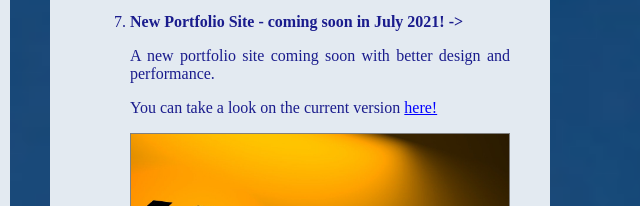
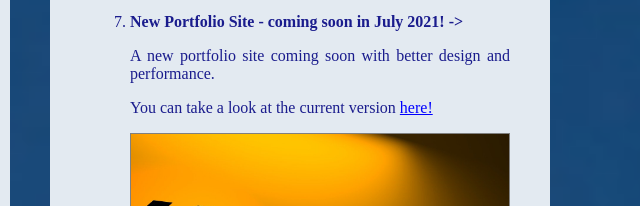
Before and after one commit to nurme-ave/portfolio, a plain HTML site: page index.html in a window 1280 px wide. Shown: the part 3908-4114 px from the top of the page, 610-1250 px from the left. Drawn offline with Linux system fonts and the light colour scheme; a web font is replaced by a local one.

Commit message:
Update index.html

```diff
--- a/index.html
+++ b/index.html
@@ -227,7 +227,7 @@
                     <li>
                         <p><strong>New Portfolio Site - coming soon in July 2021! -></strong></p>
                         <p>A new portfolio site coming soon with better design and performance.</p>
-                        <p>You can take a look on the current version <a href="https://nurme-ave.github.io/portfolio_new/" rel="noopener">here!</a></p>
+                        <p>You can take a look at the current version <a href="https://nurme-ave.github.io/portfolio_new/" rel="noopener">here!</a></p>
                         <p><img title="Building a new portfolio" src="/images/under-construction-2891888_1280.jpg" alt="Site under construction" class="pic-ideas"></p>
                     </li>
 
```
